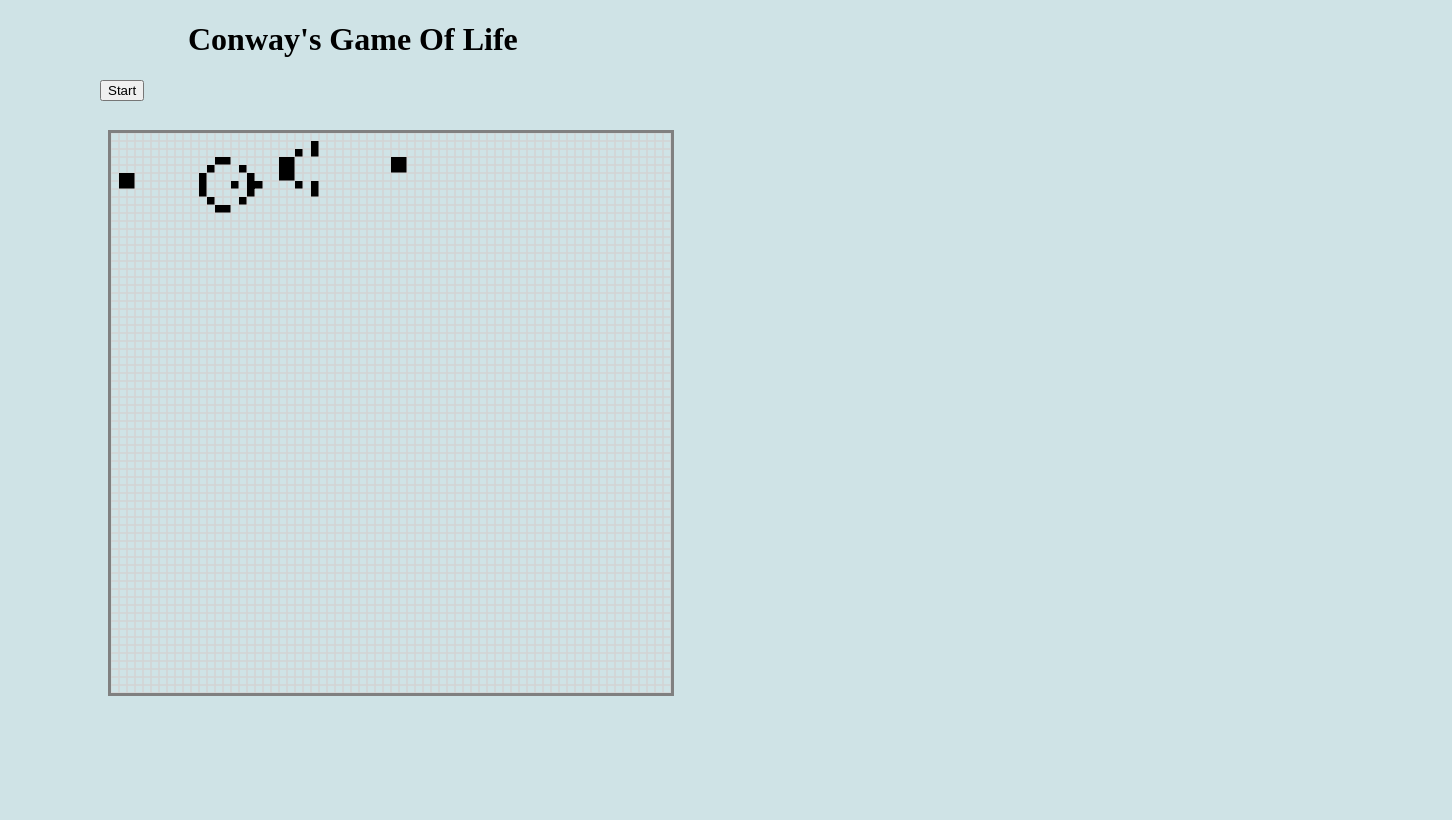
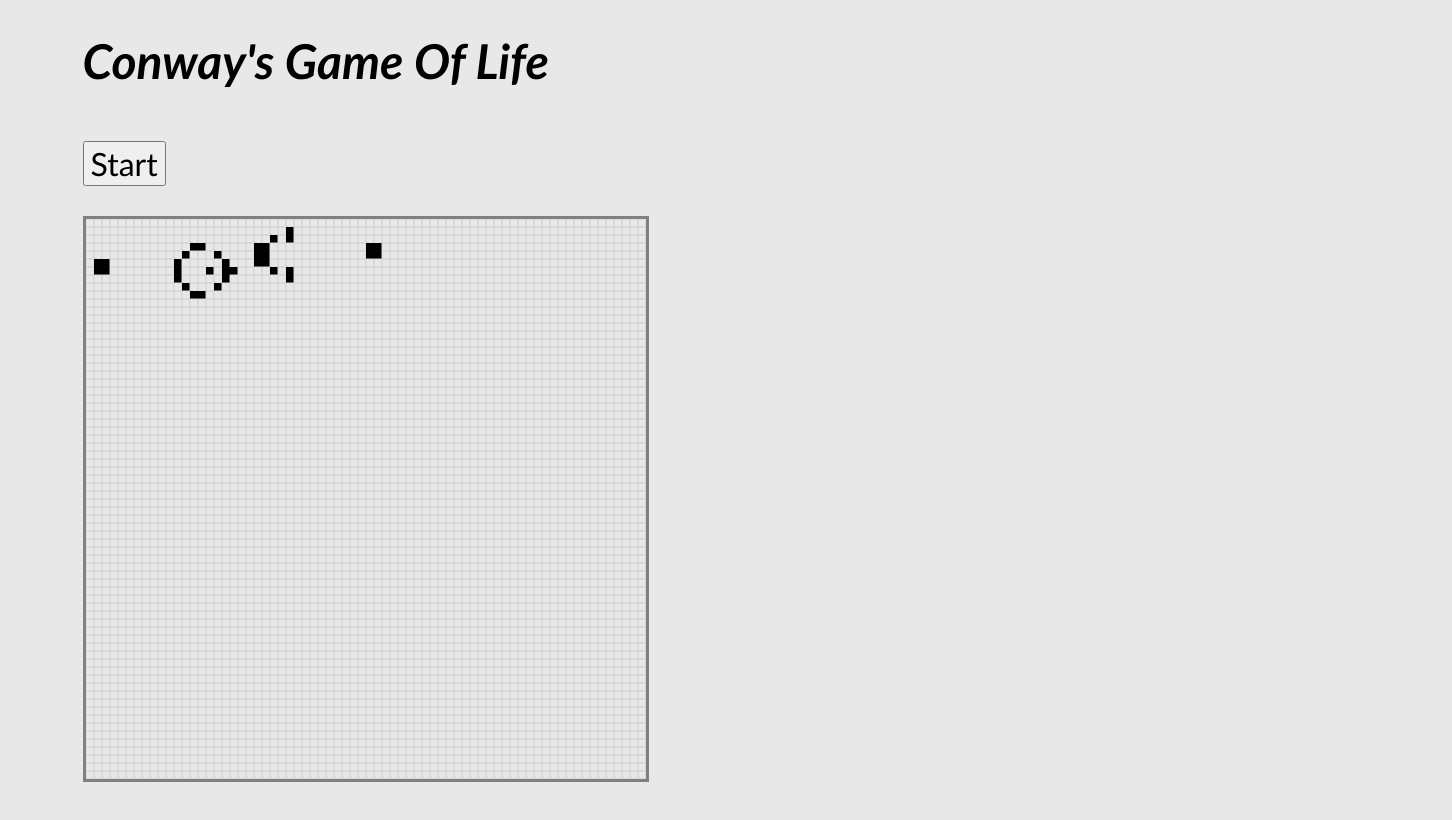
Before and after one commit to ErezHorev/GameOfLife, a plain HTML site: page client/index.html in a window 1280 px wide. Shown: the whole page, 1452 px wide, since content can reach past the window. Drawn offline with nearby package versions, Linux system fonts and the light colour scheme.

Commit message:
client/index.html: small style improvements

```diff
--- a/client/index.html
+++ b/client/index.html
@@ -1,8 +1,10 @@
 <!DOCTYPE html>
 <html>
+<meta name="viewport" content="width=device-width, initial-scale=0.6">
+<div style="height: 800px; margin: 1%; ">
     <style>
         body {
-        background-color: rgb(207, 227, 230);
+            background-color: rgb(232, 232, 232);
         }
     </style>
 
@@ -10,33 +12,41 @@
         <style>
             h1 {
                 color: black;
-            font-family: Times New Roman;
-            font-size: 200%;
+                font-family: 'Gill Sans', 'Gill Sans MT', Calibri, 'Trebuchet MS', sans-serif;
+                font-size: 300%;
+                font-style: italic;
                 position: relative;
-            left: 180px;
+                left: 5%;
             }
         </style>
         <h1>Conway's Game Of Life</h1>
         <title>Conway's Game Of Life</title>
     </head>
-<!--
-TODO
-    1. start - Done
-    2. change reset button to 'stop'
-    3. add another reset button to reset the line and rows to default values
-    3. allow manual paint on grid
-    4. add init states: random + more patterns
-    5. add basic error handling - in case of a crash, restart the app
--->
 
     <body>
-    <div style="position: absolute; top: 100; left: 100px;">
+        <div style="position: relative;">
+            <style>
+                button {
+                    color: black;
+                    font-family: 'Gill Sans', 'Gill Sans MT', Calibri, 'Trebuchet MS', sans-serif;
+                    font-size: 200%;
+                    position: relative;
+                    left: 5%;
+                    top: 20px;
+                }
+                canvas {
+                    position: relative;
+                    left: 5%;
+                    top: 50px;
+                }
+            </style>
             <div>
                 <button type="button" id="startBtn">Start</button>
             </div>
+            <div>
+                <canvas id="myCanvas"></canvas>
             </div>
-    <div style="position: relative; top: 50px; left: 100px;">
-        <canvas id="myCanvas" ;></canvas>
+        </div>
 </div>
 <script src="https://code.jquery.com/jquery-1.10.2.js"></script>
 <script type="text/javascript" src="./app.js"></script>
```
Lines whose indentation alone changed are shown as unchanged.
